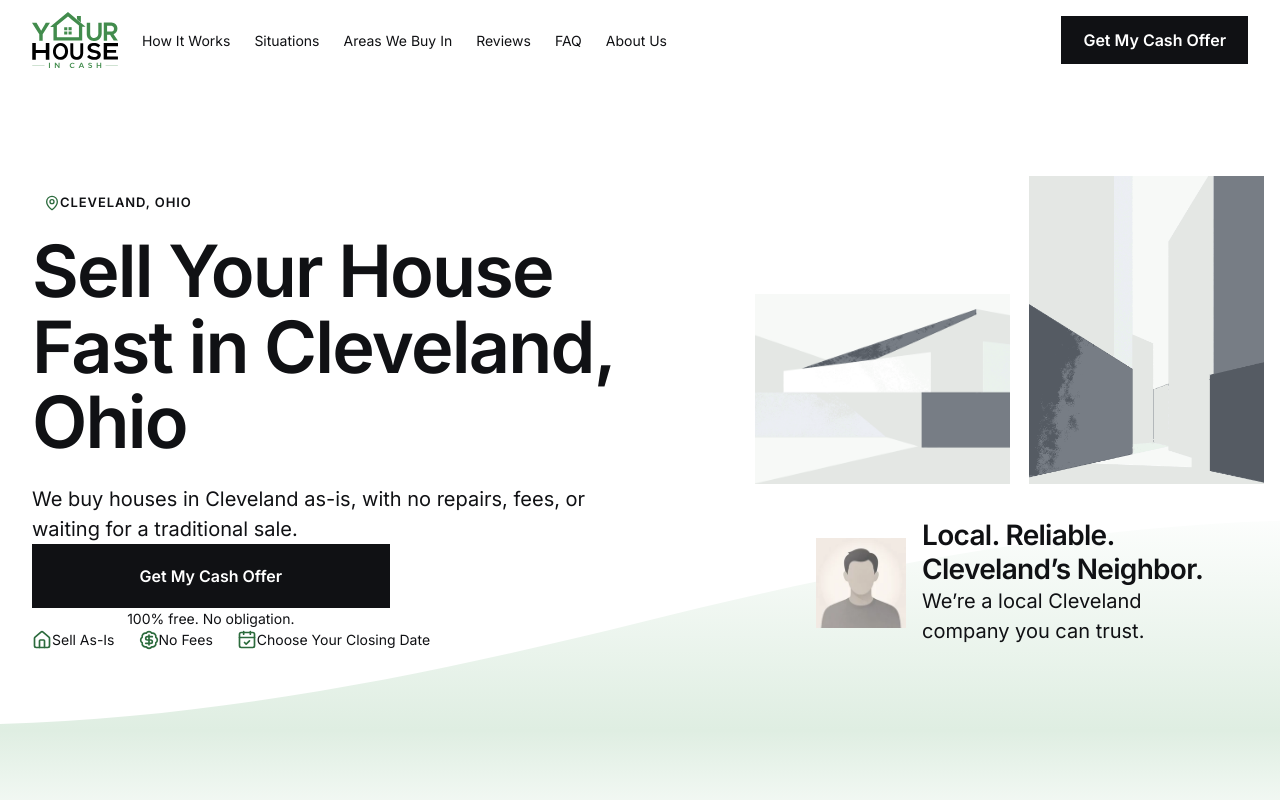
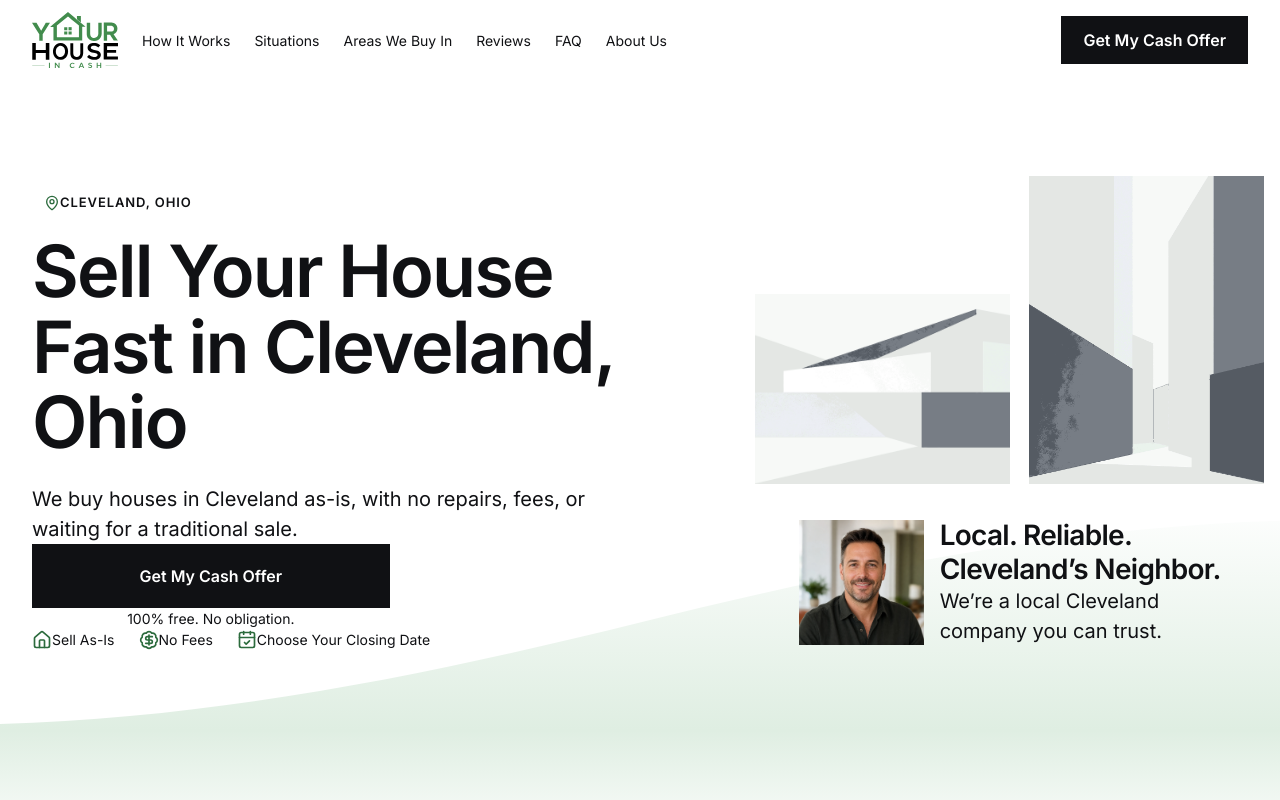
Before and after one commit to YHICAdmin/your-house-in-cash, a Next.js app: page / in a window 1280 px wide. Shown: the top 800 px of the page. Built offline with nearby package versions, Linux system fonts and the light colour scheme.

Commit message:
feat: update Hero Trust Card portrait

```diff
--- a/src/components/area/area-hero.module.css
+++ b/src/components/area/area-hero.module.css
@@ -142,9 +142,9 @@
 }
 
 .portrait {
-  width: 89.856px;
-  height: 89.856px;
-  flex: 0 0 89.856px;
+  width: 125px;
+  height: 125px;
+  flex: 0 0 125px;
   border-radius: var(--radius-pill);
   object-fit: cover;
 }
--- a/src/components/area/area-hero.tsx
+++ b/src/components/area/area-hero.tsx
@@ -80,8 +80,8 @@ export function AreaHero({ city }: AreaHeroProps) {
                 className={styles.portrait}
                 src="/images/local-trust-portrait.webp"
                 alt=""
-                width={48}
-                height={48}
+                width={125}
+                height={125}
               />
               <div className={styles.identityText}>
                 <p className={`${styles.trustHeadline} text-heading-3`}>
```
Also changed, not shown: project-documentation/website-specification/area-page.md (+1 -2 lines), public/images/local-trust-portrait.webp.
